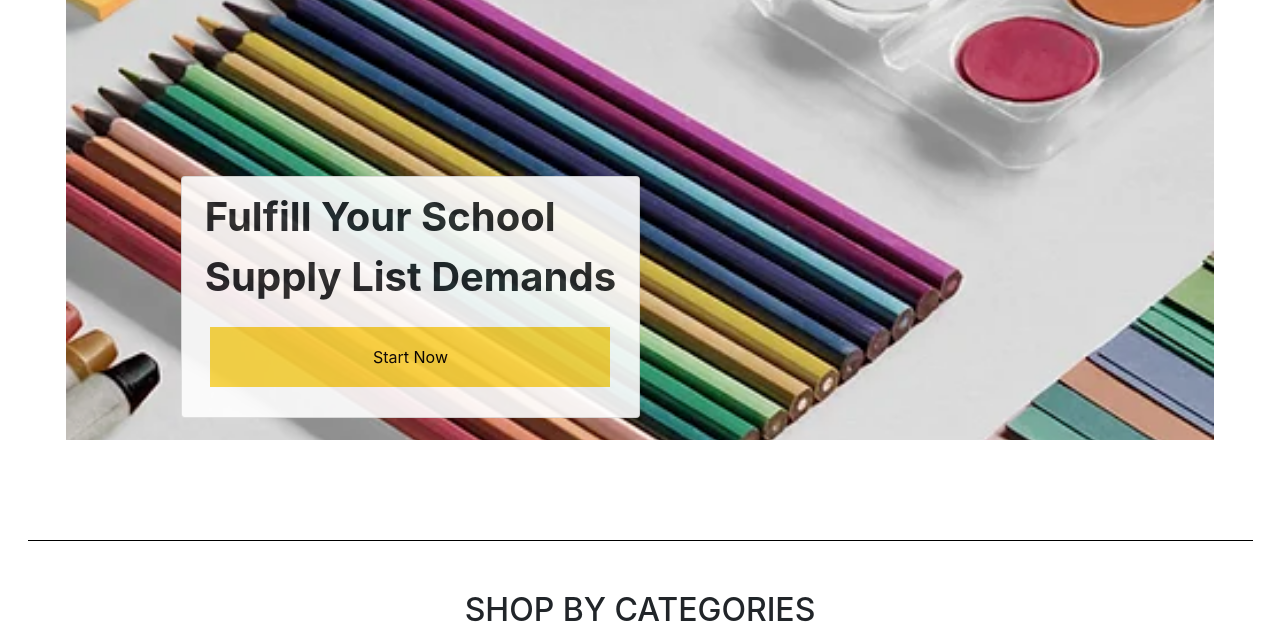
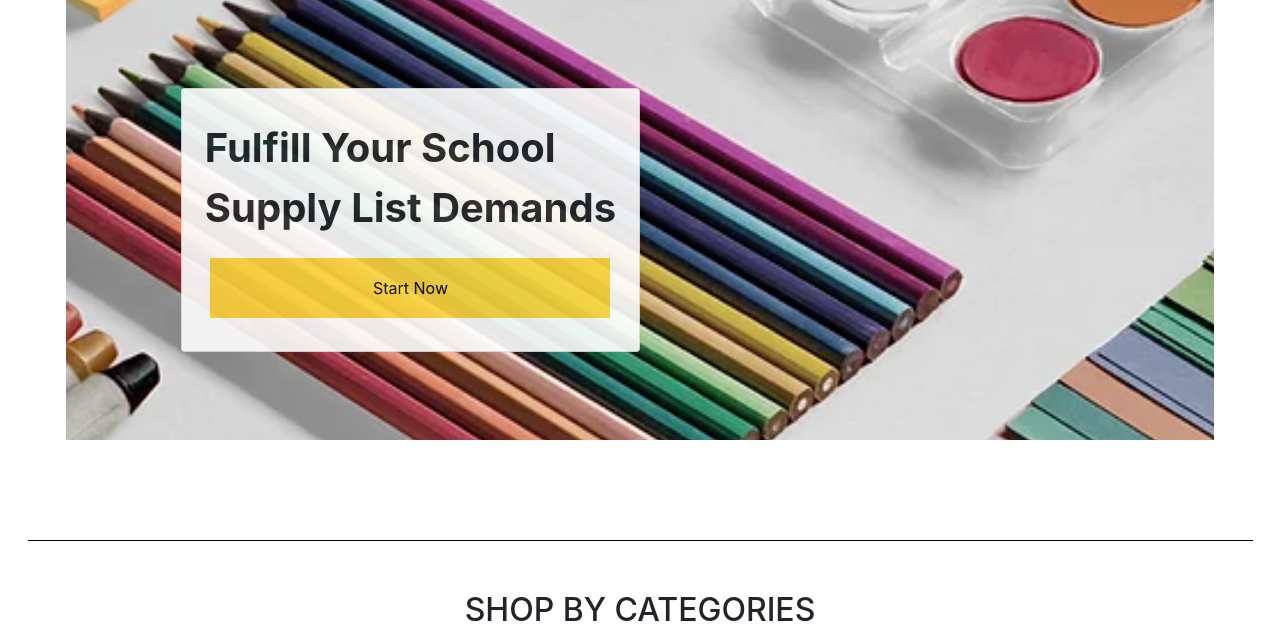
Before and after one commit to alikhaledm/stationary, a PHP site: page / in a window 1280 px wide. Shown: the part 142-770 px from the top of the page. Run offline with PHP 8.4, Linux system fonts and the light colour scheme.

Commit message:
added many things in home

```diff
--- a/index.php
+++ b/index.php
@@ -69,7 +69,7 @@ include("navbar.php")
       left: 10%;
       top: 40%;
       width: 35%;
-      height: 55%;
+
     }
   }
 
@@ -80,7 +80,7 @@ include("navbar.php")
       left: 10%;
       top: 40%;
       width: 30%;
-      height: 55%;
+
     }
   }
 
@@ -91,7 +91,7 @@ include("navbar.php")
       left: 10%;
       top: 40%;
       width: 40%;
-      height: 55%;
+
     }
   }
 
@@ -102,9 +102,106 @@ include("navbar.php")
       left: 10%;
       top: 40%;
       width: 46%;
+
+    }
+  }
+
+  @media (max-width:1132px) {
+    .card {
+      opacity: 90%;
+      background-color: white;
+      left: 10%;
+      top: 40%;
+      width: 50%;
+
+    }
+  }
+
+
+
+
+
+  @media (min-height:1200px) {
+    .card {
+      opacity: 90%;
+      background-color: white;
+      left: 10%;
+      top: 40%;
+
+      height: 40%;
+    }
+  }
+
+
+  @media (max-height:1201px) {
+    .card {
+      opacity: 90%;
+      background-color: white;
+      left: 10%;
+      top: 30%;
+
+      height: 45%;
+    }
+  }
+
+  @media (max-height:1015px) {
+    .card {
+      opacity: 90%;
+      background-color: white;
+      left: 10%;
+      top: 30%;
+
       height: 55%;
     }
   }
+
+  @media (max-height:830px) {
+    .card {
+      opacity: 90%;
+      background-color: white;
+      left: 10%;
+      top: 20%;
+
+      height: 60%;
+    }
+  }
+
+  @media (max-height:740px) {
+    .card {
+      opacity: 90%;
+      background-color: white;
+      left: 10%;
+      top: 20%;
+      height: 65%;
+    }
+  }
+
+  @media (max-height:700px) {
+    .card {
+      opacity: 90%;
+      background-color: white;
+      left: 10%;
+      top: 20%;
+      height: 70%;
+    }
+  }
+
+  @media (max-height:650px) {
+    .card {
+      opacity: 90%;
+      background-color: white;
+      left: 10%;
+      top: 20%;
+      height: 75%;
+    }
+  }
+
+
+
+
+
+
+
 
   .cardmobile {
     display: flex;
@@ -245,7 +342,7 @@ include("navbar.php")
         <div class="mainfont" style="padding-bottom:20;"><b>Fulfill Your School<br> Supply List Demands</b></div>
 
         <a href="startnowintro.php"><button class="btnstart">Start Now</button></a>
-        <div style="padding-bottom:20;"></div>
+        <div style="padding-bottom:5 ;"></div>
       </div>
     </div>
   </div>
```
